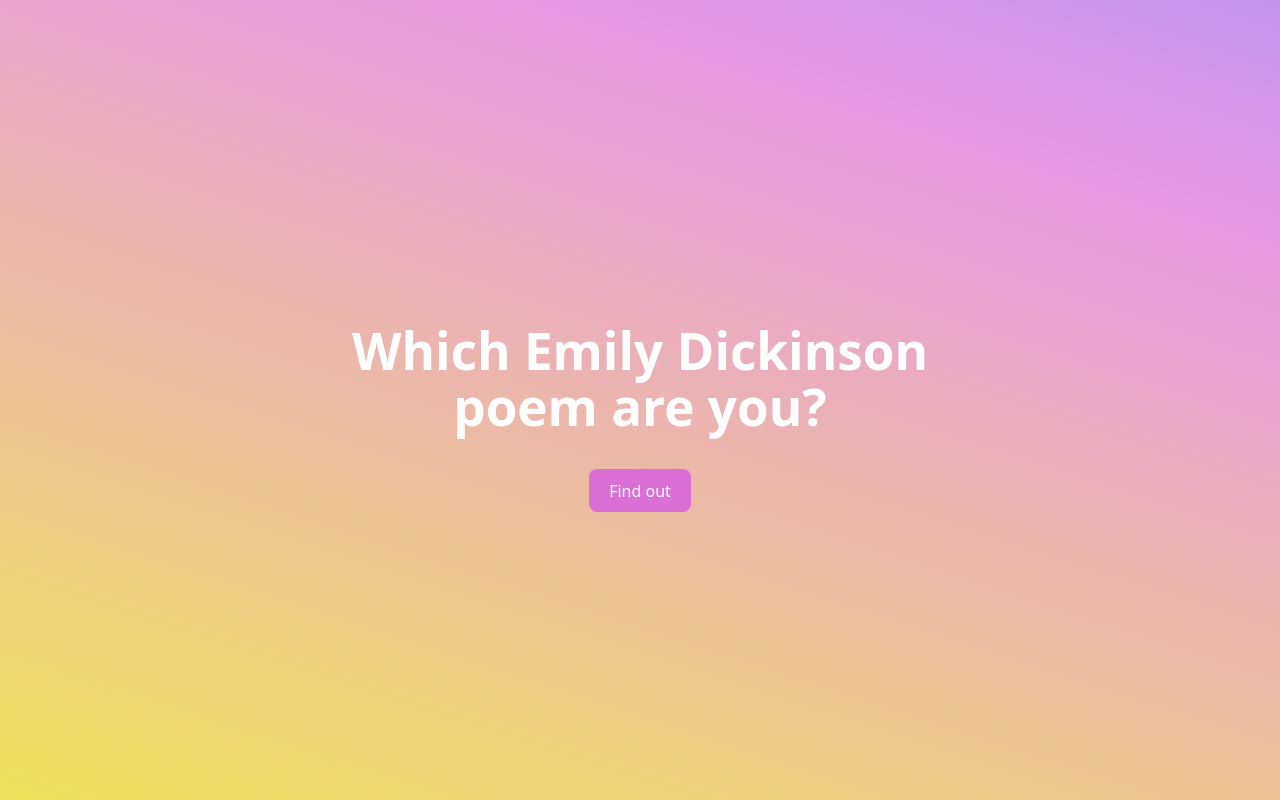
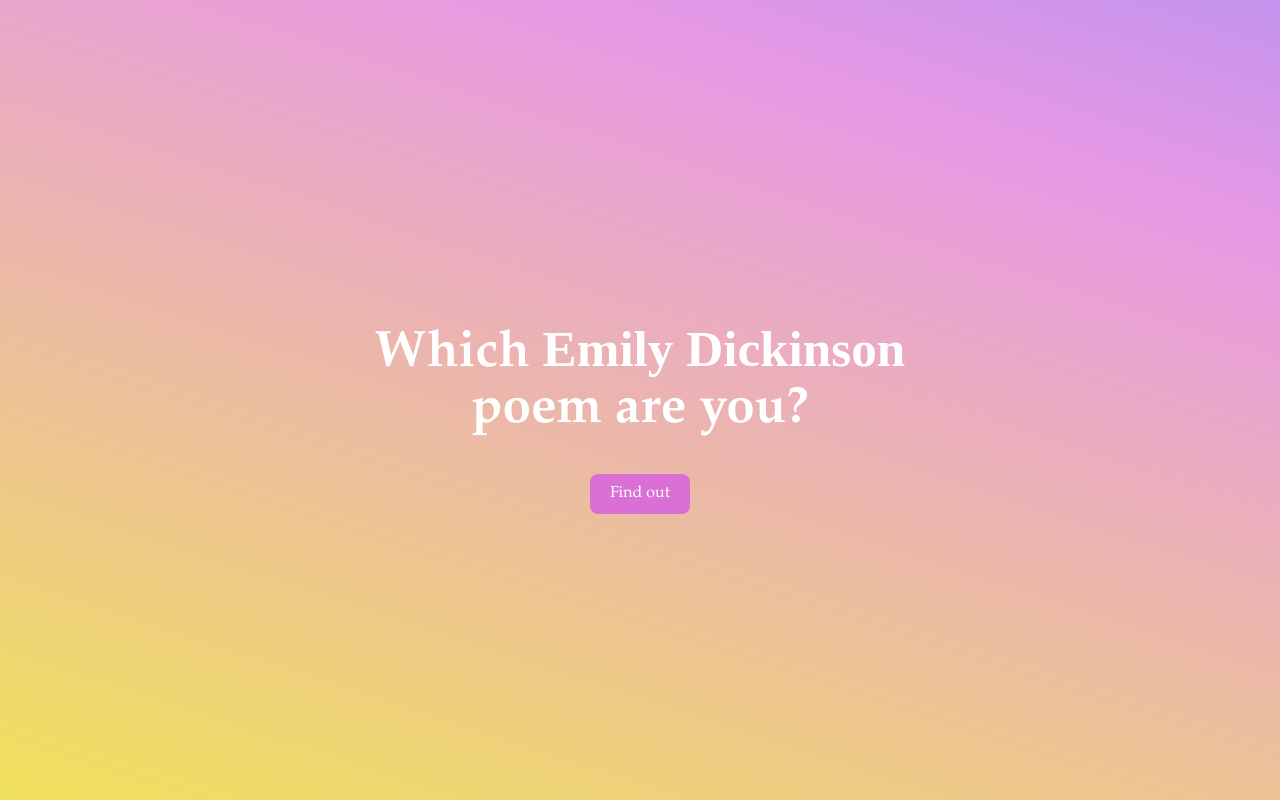
Before and after one commit to phoebewoofter/poem-generator, a React (Vite) app: page / in a window 1280 px wide. Built offline with nearby package versions, Linux system fonts and the light colour scheme.

Commit message:
Adds extra font styling

```diff
--- a/src/App.css
+++ b/src/App.css
@@ -19,4 +19,9 @@
 
 .title {
   text-align: center;
+  font-family: Garamond, serif;
 }
+
+.script {
+  font-family: "Lucida Handwriting", cursive;
+}
--- a/src/App.jsx
+++ b/src/App.jsx
@@ -7,7 +7,7 @@
 
     <div className="all">
       <div className="body">
-        <h1 className="title">Which Emily Dickinson poem are you?</h1>
+        <h1 className="title">Which <span className="script">Emily Dickinson</span> poem are you?</h1>
         <Poem />
       </div>
     </div>
--- a/src/Poem.css
+++ b/src/Poem.css
@@ -5,6 +5,7 @@
 button {
     color: white;
     background-color: orchid;
+    font-family: Garamond, serif;
 }
 
 .poem-container {
```
